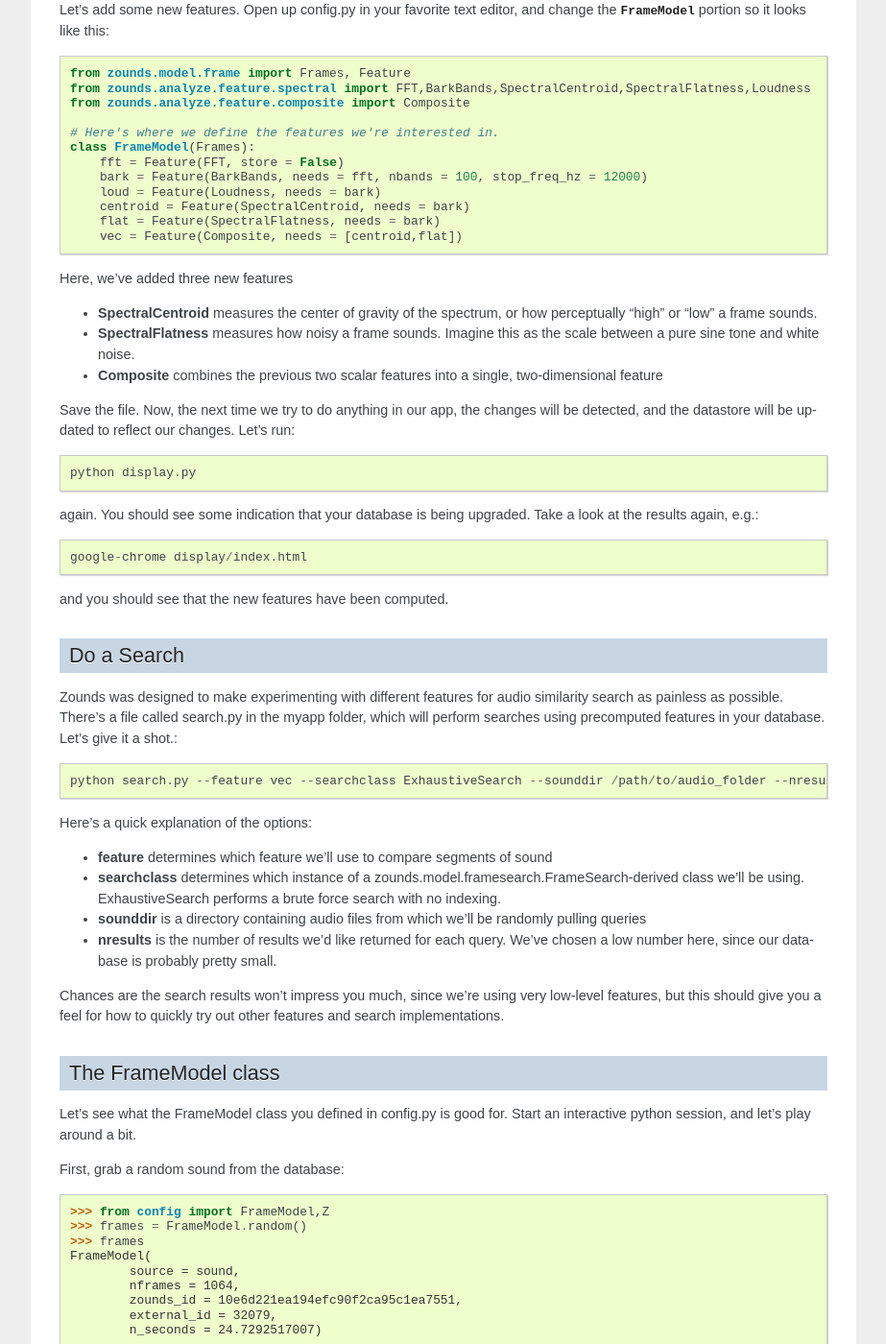
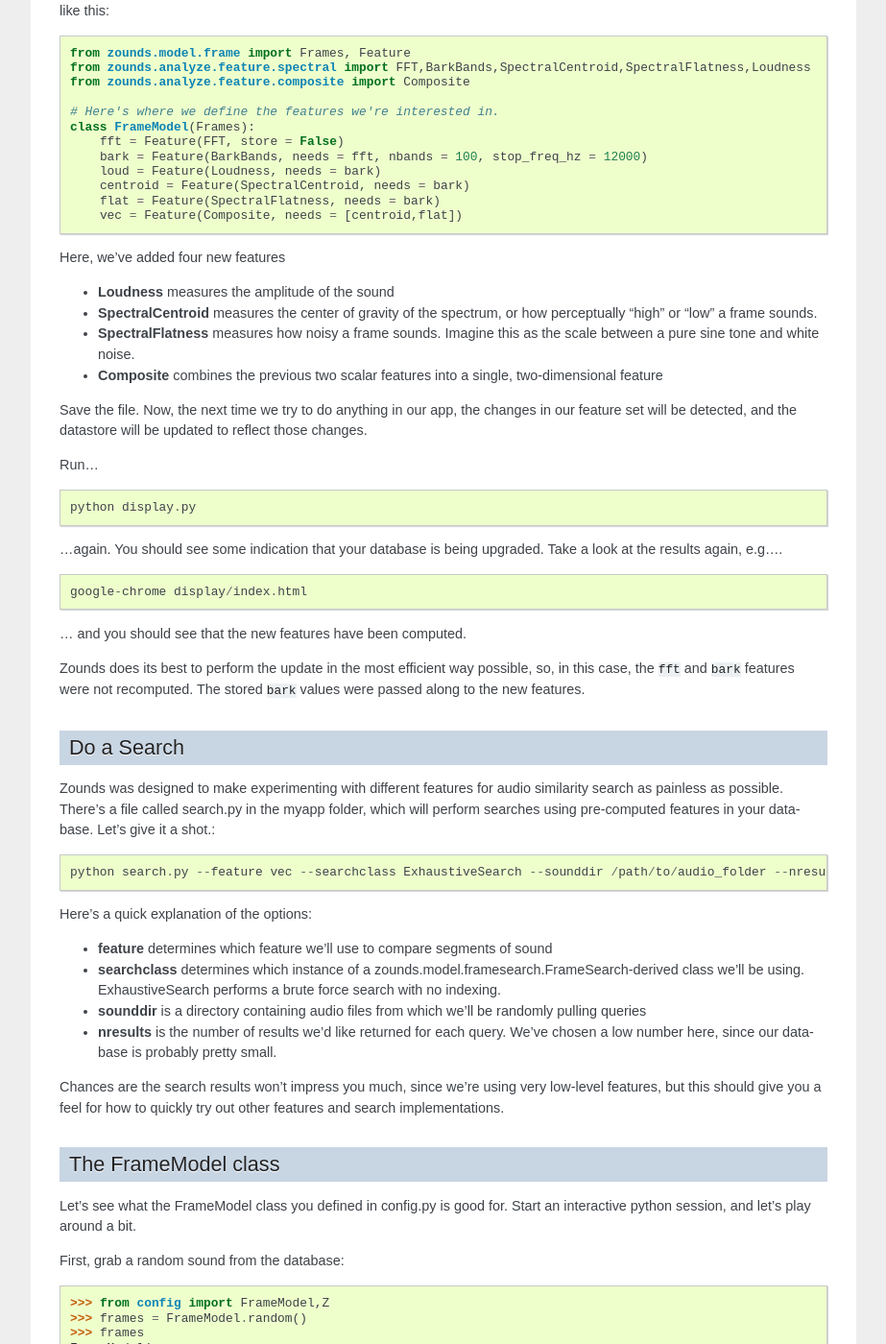
Before and after one commit to JohnVinyard/zounds, a Sphinx documentation site: the page built from doc/source/quick-start.rst, in a window 1280 px wide and 1400 px high, scrolled down 2840 px. Shown: the whole window at 96% size, without its empty margins (198-1121 px from the left). Built offline with Sphinx 7.4.7, drawn with Linux system fonts in a browser that asks for light colours; some of the changed text lies outside the part shown.

Commit message:
Made some small changes to language in the documentation

```diff
--- a/doc/source/installation.rst
+++ b/doc/source/installation.rst
@@ -35,8 +35,8 @@
 	./dependencies.sh
 
 This will install any libraries you need that you don't already have.  During this
-process, JACK will ask you to confirm that you'd like it to have realtime permissions.
-Please say "yes".
+process, the JACK library will ask you to confirm that you'd like it to have
+realtime permissions.  Please say "yes".
 
 --------------------------------
 Numpy and Scipy
--- a/doc/source/quick-start.rst
+++ b/doc/source/quick-start.rst
@@ -96,14 +96,12 @@
 on their own.::
 
 		class FrameModel(Frames):
-		    fft = Feature(FFT, store = False)
+		    fft = Feature(FFT)
 		    bark = Feature(BarkBands, needs = fft, nbands = 100, stop_freq_hz = 12000)
 
 In this case, we're computing an :py:class:`~zounds.analyze.feature.spectral.FFT`
 on each window of audio, and then mapping the FFT coefficients onto the
-`Bark Scale <http://en.wikipedia.org/wiki/Bark_scale>`_. Note that features are
-stored by default, so we're saying explicitly that we don't want to store the
-FFT features.
+`Bark Scale <http://en.wikipedia.org/wiki/Bark_scale>`_.
 
 ----------------------------------
 The Zounds Environment
@@ -178,31 +176,38 @@
 	    flat = Feature(SpectralFlatness, needs = bark)
 	    vec = Feature(Composite, needs = [centroid,flat])
 
-Here, we've added three new features
+Here, we've added four new features
 
+- **Loudness** measures the amplitude of the sound
 - **SpectralCentroid** measures the center of gravity of the spectrum, or how perceptually "high" or "low" a frame sounds.
 - **SpectralFlatness** measures how noisy a frame sounds.  Imagine this as the scale between a pure sine tone and white noise.
 - **Composite** combines the previous two scalar features into a single, two-dimensional feature
 
 Save the file. Now, the next time we try to do anything in our app, the changes
-will be detected, and the datastore will be updated to reflect our changes.
-Let's run::
+in our feature set will be detected, and the datastore will be updated to reflect
+those changes.
+
+Run... ::
 
 	python display.py
 
-again. You should see some indication that your database is being upgraded.  Take
-a look at the results again, e.g.::
+...again. You should see some indication that your database is being upgraded.
+Take a look at the results again, e.g.... ::
 
 	google-chrome display/index.html
 
-and you should see that the new features have been computed.
+... and you should see that the new features have been computed.
+
+Zounds does its best to perform the update in the most efficient way possible,
+so, in this case, the :code:`fft` and :code:`bark` features were not recomputed.
+The stored :code:`bark` values were passed along to the new features.
 
 ====================================================
 Do a Search
 ====================================================
 Zounds was designed to make experimenting with different features for audio
 similarity search as painless as possible.  There's a file called search.py in
-the myapp folder, which will perform searches using precomputed features in your
+the myapp folder, which will perform searches using pre-computed features in your
 database.  Let's give it a shot.::
 
 	python search.py --feature vec --searchclass ExhaustiveSearch --sounddir /path/to/audio_folder --nresults 2
@@ -278,12 +283,12 @@
 	>>> l = np.argsort(frames.loud)
 	>>> Z.play(frames.audio[l])
 
-How about playing the sound so it goes from the highest to lowest frequency::
+How about playing the sound so it goes from the most to least "bright" ::
 
 	>>> c = np.argsort(frames.centroid)[::-1]
 	>>> Z.play(frames.audio[c])
 
-Or from least to most noisy::
+Or from least to most noisy ::
 
 	 >>> f = np.argsort(frames.flatness)
 	 >>> Z.play(frames.audio[f])
```
Also changed, not shown: other parts of doc/source/quick-start.rst (+7 -7 lines), 3 other files.
